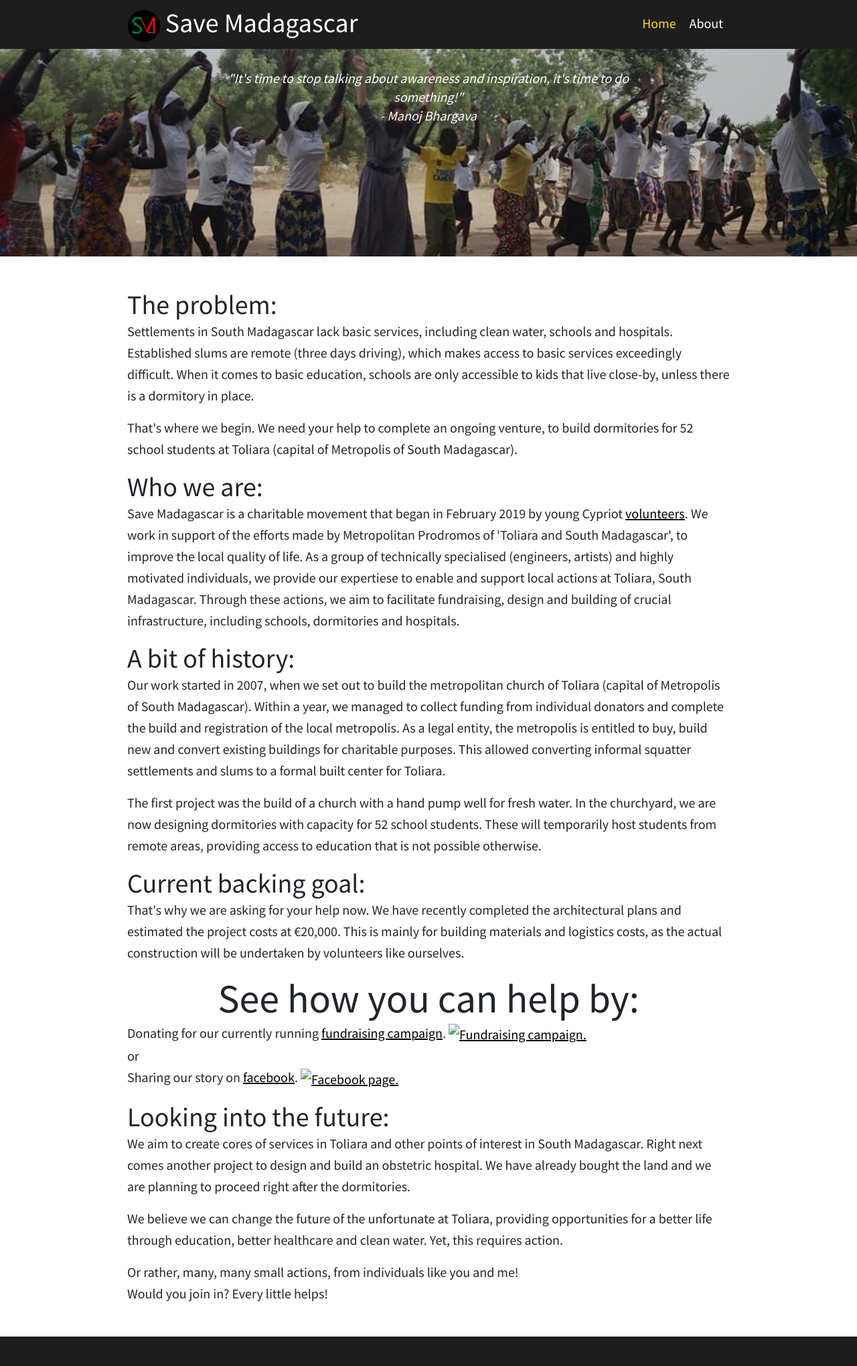
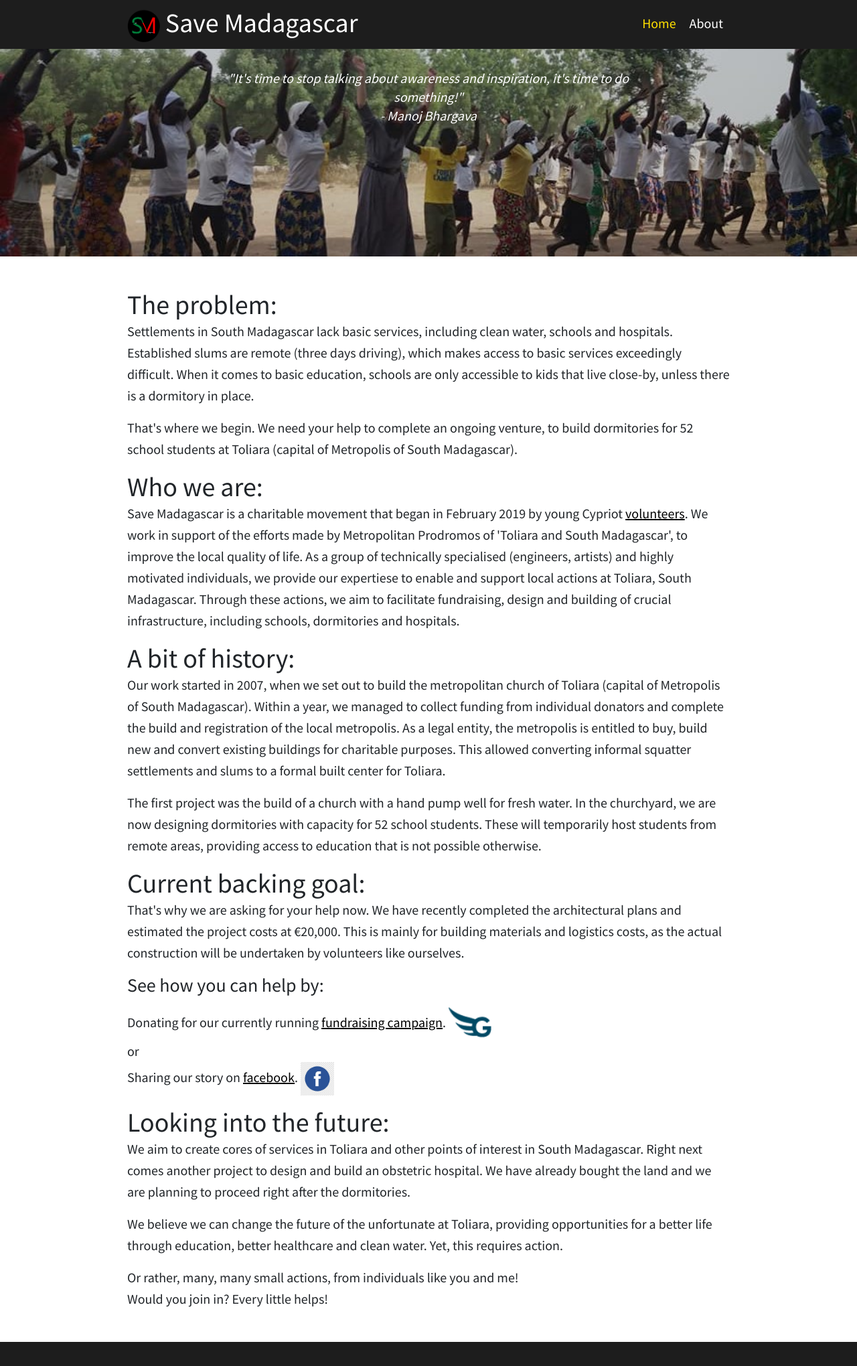
Before and after one commit to at07cm1/smadagascar_site, a Jekyll site: the page built from index.html, in a window 1280 px wide. Shown: the whole page at 67% size. Built offline with Jekyll 4.4.1, drawn with Linux system fonts in a browser that asks for light colours.

Commit message:
bugfix <h3>

```diff
--- a/index.html
+++ b/index.html
@@ -21,7 +21,7 @@ navigation_weight: 1
 	<p>The first project was the build of a church with a hand pump well for fresh water. In the churchyard, we are now designing dormitories with capacity for 52 school students. These will temporarily host students from remote areas, providing access to education that is not possible otherwise.</p>
 	<h1>Current backing goal:</h1>
 	<p>That's why we are asking for your help now. We have recently completed the architectural plans and estimated the project costs at €20,000. This is mainly for building materials and logistics costs, as the actual construction will be undertaken by volunteers like ourselves.</p>
-	<h2>See how you can help by:</h2>
+	<h3>See how you can help by:</h3>
 	<p>
 	Donating for our currently running <a href='https://gogetfunding.com/savemadagascar/'>fundraising campaign</a>.
 	<a href="https://gogetfunding.com/savemadagascar/"><img class="ico-nav" src="/media/logo/gogetfunding_logo.png" alt="Fundraising campaign."></a>
```
Also changed, not shown: media/logo/facebook_logo.png (added), media/logo/gogetfunding_logo.png (added).
